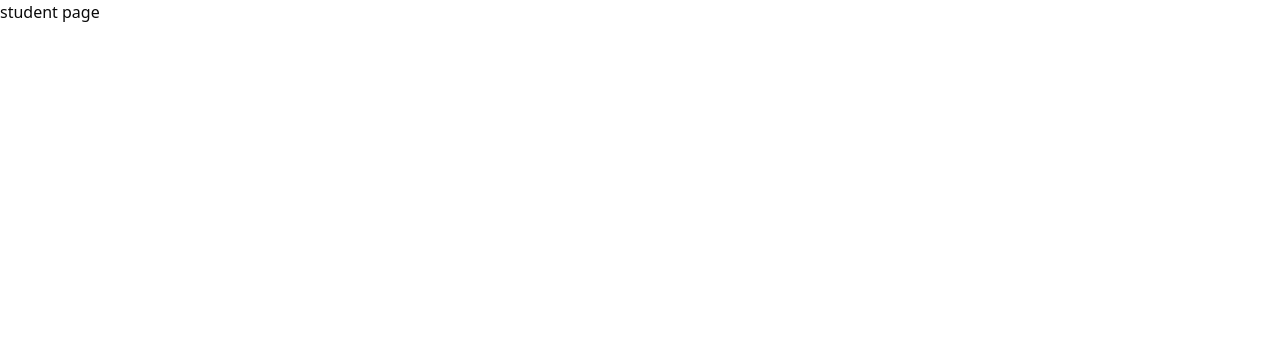
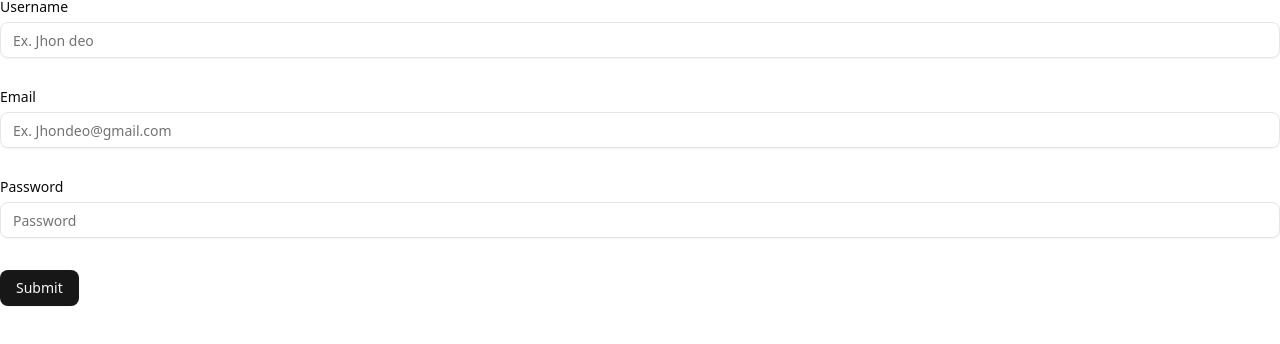
Before and after one commit to Abhijit-Deshmane/Attendence-Mitra, a Next.js app: page /dashboard/student in a window 1280 px wide. Shown: the top 344 px of the page. Built offline with nearby package versions, Linux system fonts and the light colour scheme.

Commit message:
doing some thing weird

```diff
--- a/package.json
+++ b/package.json
@@ -9,7 +9,9 @@
     "lint": "next lint"
   },
   "dependencies": {
+    "@hookform/resolvers": "^5.2.1",
     "@prisma/client": "^6.13.0",
+    "@radix-ui/react-label": "^2.1.7",
     "@radix-ui/react-slot": "^1.2.3",
     "axios": "^1.11.0",
     "bcrypt": "^6.0.0",
@@ -21,8 +23,10 @@
     "next-themes": "^0.4.6",
     "react": "19.1.0",
     "react-dom": "19.1.0",
+    "react-hook-form": "^7.62.0",
     "tailwind-merge": "^3.3.1",
-    "turbopack": "^0.0.1"
+    "turbopack": "^0.0.1",
+    "zod": "^4.0.17"
   },
   "devDependencies": {
     "@eslint/eslintrc": "^3",
--- a/src/app/dashboard/student/page.jsx
+++ b/src/app/dashboard/student/page.jsx
@@ -1,13 +1,119 @@
-const student = () => {
-    return (
-    <div>
+"use client"
 
-        student page
+import { zodResolver } from "@hookform/resolvers/zod"
+import { useForm } from "react-hook-form"
+import { email, z } from "zod"
 
-    </div>
+import { Button } from "@/components/ui/button"
+import {
+  Form,
+  FormControl,
+  FormDescription,
+  FormField,
+  FormItem,
+  FormLabel,
+  FormMessage,
+} from "@/components/ui/form"
+import { Input } from "@/components/ui/input"
+
+const formSchema = z.object({
+  username: z.string().min(2, {
+    message: "Username must be at least 2 characters.",
+  }),
+  email : z.string().email("Invalid email address"),
+  passowrd : z.string().min(6, {
+    message : "password must be at least 6 characters.",
+  })
+})
+
+export function StudentPage() {
+
+const form = useForm({
+    resolver : zodResolver(formSchema),
+    defaultValues : {
+        username : "",
+        email : "",
+        passowrd : "",
+    }
+});
 
 
-    );
+const onSubmit =  (data) => {
+    console.log("Form submitted with data:");
+
+
 }
 
-export default student;
+
+
+
+
+    // ...
+
+  return (
+
+    <div className="h-auto w-auto flex-col items-center justify-center  ">
+
+
+
+
+    <Form {...form}>
+      <form onSubmit={form.handleSubmit(onSubmit)} className="space-y-8">
+        <FormField
+          control={form.control}
+          name="username"
+          render={({ field }) => (
+              <FormItem>
+              <FormLabel>Username</FormLabel>
+              <FormControl>
+                <Input placeholder="Ex. Jhon deo" {...field} ochange ={(e) => {
+                    field.ochange(e)
+                }} />
+              </FormControl>
+              <FormMessage />
+            </FormItem>
+          )}
+          />
+
+        <FormField
+          control={form.control}
+          name="email"
+          render={({ field }) => (
+              <FormItem>
+              <FormLabel>Email</FormLabel>
+              <FormControl>
+                <Input placeholder="Ex. Jhondeo@gmail.com" type={"email"} {...field} ochange ={(e) => {
+                    field.ochange(e)
+                }} />
+              </FormControl>
+              <FormMessage />
+            </FormItem>
+          )}
+          />
+
+          <FormField
+          control={form.control}
+          name="password"
+          render={({ field }) => (
+              <FormItem>
+              <FormLabel>Password</FormLabel>
+              <FormControl>
+                <Input placeholder="Password" type={"passowrd"} {...field} ochange ={(e) => {
+                    field.ochange(e)
+                }} />
+              </FormControl>
+              <FormMessage />
+            </FormItem>
+          )}
+          />
+
+        <Button type="submit">Submit</Button>
+      </form>
+    </Form>
+</div>
+  )
+}
+
+
+
+export default StudentPage;
--- /dev/null
+++ b/src/components/ui/form.jsx
@@ -0,0 +1,144 @@
+"use client";
+import * as React from "react"
+import { Slot } from "@radix-ui/react-slot"
+import { Controller, FormProvider, useFormContext, useFormState } from "react-hook-form";
+
+import { cn } from "@/lib/utils"
+import { Label } from "@/components/ui/label"
+
+const Form = FormProvider
+
+const FormFieldContext = React.createContext({})
+
+const FormField = (
+  {
+    ...props
+  }
+) => {
+  return (
+    <FormFieldContext.Provider value={{ name: props.name }}>
+      <Controller {...props} />
+    </FormFieldContext.Provider>
+  );
+}
+
+const useFormField = () => {
+  const fieldContext = React.useContext(FormFieldContext)
+  const itemContext = React.useContext(FormItemContext)
+  const { getFieldState } = useFormContext()
+  const formState = useFormState({ name: fieldContext.name })
+  const fieldState = getFieldState(fieldContext.name, formState)
+
+  if (!fieldContext) {
+    throw new Error("useFormField should be used within <FormField>")
+  }
+
+  const { id } = itemContext
+
+  return {
+    id,
+    name: fieldContext.name,
+    formItemId: `${id}-form-item`,
+    formDescriptionId: `${id}-form-item-description`,
+    formMessageId: `${id}-form-item-message`,
+    ...fieldState,
+  }
+}
+
+const FormItemContext = React.createContext({})
+
+function FormItem({
+  className,
+  ...props
+}) {
+  const id = React.useId()
+
+  return (
+    <FormItemContext.Provider value={{ id }}>
+      <div data-slot="form-item" className={cn("grid gap-2", className)} {...props} />
+    </FormItemContext.Provider>
+  );
+}
+
+function FormLabel({
+  className,
+  ...props
+}) {
+  const { error, formItemId } = useFormField()
+
+  return (
+    <Label
+      data-slot="form-label"
+      data-error={!!error}
+      className={cn("data-[error=true]:text-destructive", className)}
+      htmlFor={formItemId}
+      {...props} />
+  );
+}
+
+function FormControl({
+  ...props
+}) {
+  const { error, formItemId, formDescriptionId, formMessageId } = useFormField()
+
+  return (
+    <Slot
+      data-slot="form-control"
+      id={formItemId}
+      aria-describedby={
+        !error
+          ? `${formDescriptionId}`
+          : `${formDescriptionId} ${formMessageId}`
+      }
+      aria-invalid={!!error}
+      {...props} />
+  );
+}
+
+function FormDescription({
+  className,
+  ...props
+}) {
+  const { formDescriptionId } = useFormField()
+
+  return (
+    <p
+      data-slot="form-description"
+      id={formDescriptionId}
+      className={cn("text-muted-foreground text-sm", className)}
+      {...props} />
+  );
+}
+
+function FormMessage({
+  className,
+  ...props
+}) {
+  const { error, formMessageId } = useFormField()
+  const body = error ? String(error?.message ?? "") : props.children
+
+  if (!body) {
+    return null
+  }
+
+  return (
+    <p
+      data-slot="form-message"
+      id={formMessageId}
+      className={cn("text-destructive text-sm", className)}
+      {...props}>
+      {body}
+    </p>
+  );
+}
+
+export {
+  useFormField,
+  Form,
+  FormItem,
+  FormLabel,
+  FormControl,
+  FormDescription,
+  FormMessage,
+  FormField,
+}
--- /dev/null
+++ b/src/components/ui/input.jsx
@@ -0,0 +1,24 @@
+import * as React from "react"
+
+import { cn } from "@/lib/utils"
+
+function Input({
+  className,
+  type,
+  ...props
+}) {
+  return (
+    <input
+      type={type}
+      data-slot="input"
+      className={cn(
+        "file:text-foreground placeholder:text-muted-foreground selection:bg-primary selection:text-primary-foreground dark:bg-input/30 border-input flex h-9 w-full min-w-0 rounded-md border bg-transparent px-3 py-1 text-base shadow-xs transition-[color,box-shadow] outline-none file:inline-flex file:h-7 file:border-0 file:bg-transparent file:text-sm file:font-medium disabled:pointer-events-none disabled:cursor-not-allowed disabled:opacity-50 md:text-sm",
+        "focus-visible:border-ring focus-visible:ring-ring/50 focus-visible:ring-[3px]",
+        "aria-invalid:ring-destructive/20 dark:aria-invalid:ring-destructive/40 aria-invalid:border-destructive",
+        className
+      )}
+      {...props} />
+  );
+}
+
+export { Input }
--- /dev/null
+++ b/src/components/ui/label.jsx
@@ -0,0 +1,23 @@
+"use client"
+
+import * as React from "react"
+import * as LabelPrimitive from "@radix-ui/react-label"
+
+import { cn } from "@/lib/utils"
+
+function Label({
+  className,
+  ...props
+}) {
+  return (
+    <LabelPrimitive.Root
+      data-slot="label"
+      className={cn(
+        "flex items-center gap-2 text-sm leading-none font-medium select-none group-data-[disabled=true]:pointer-events-none group-data-[disabled=true]:opacity-50 peer-disabled:cursor-not-allowed peer-disabled:opacity-50",
+        className
+      )}
+      {...props} />
+  );
+}
+
+export { Label }
```
Also changed, not shown: 1 other file (tests, documents, lock files or other folders).
